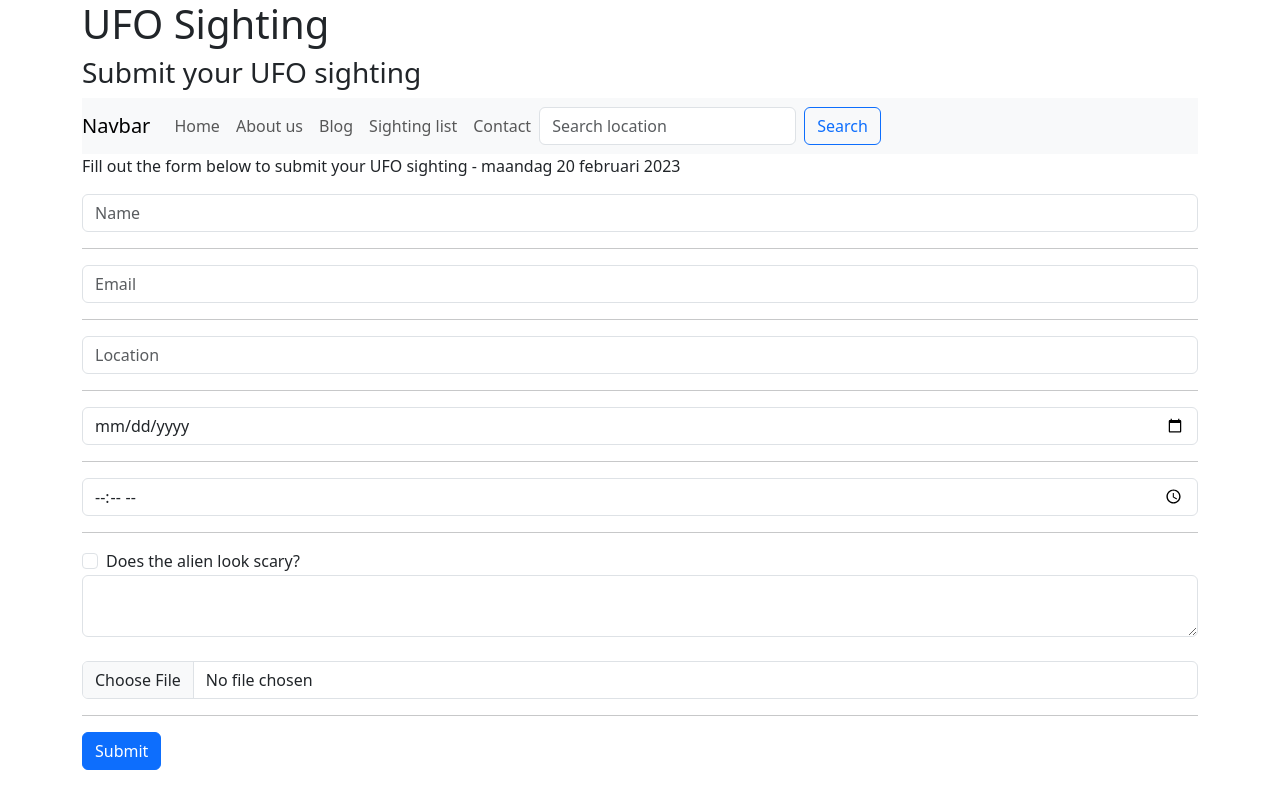
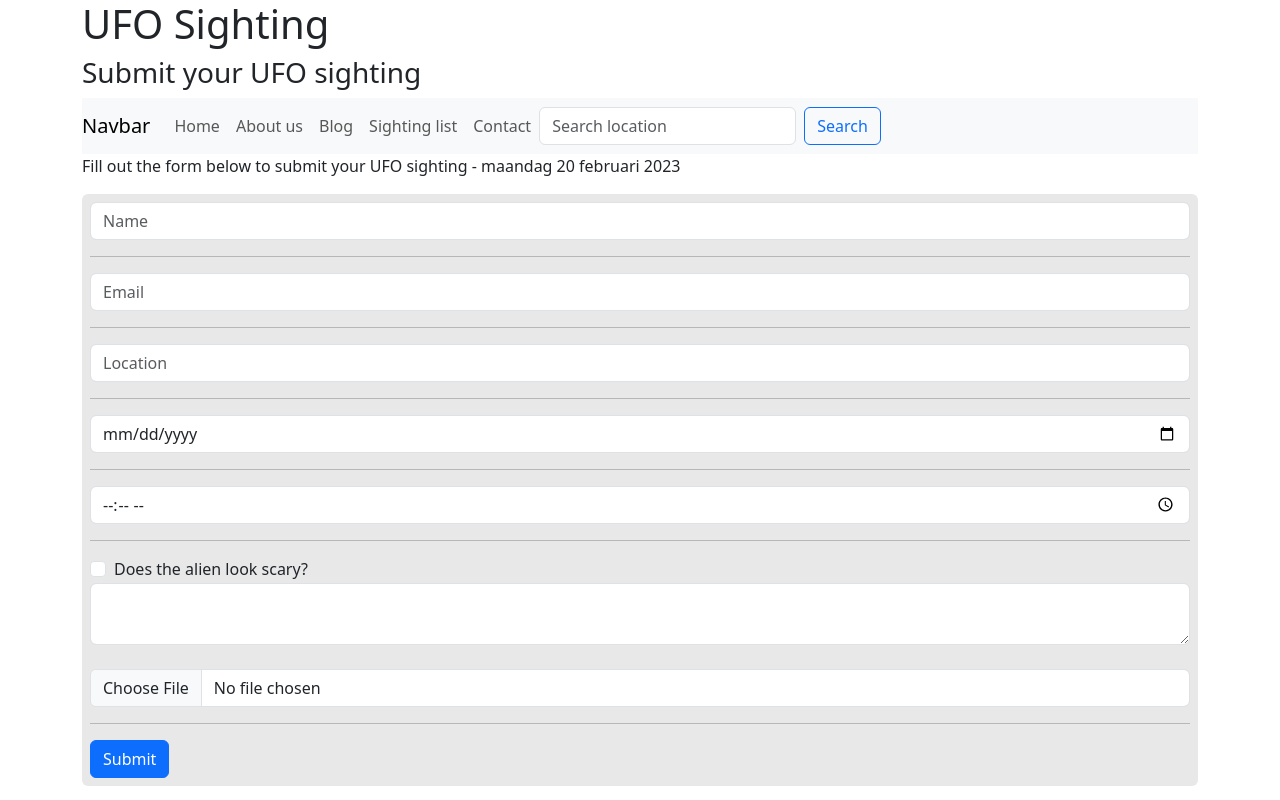
Before and after one commit to mdenitti/ufo, a PHP site: page / in a window 1280 px wide. Run offline with PHP 8.4, Linux system fonts and the light colour scheme; data that the repository does not hold is empty.

Commit message:
added mock data and gave form opaque bg

```diff
--- a/index.php
+++ b/index.php
@@ -7,7 +7,7 @@
                 - <?php echo getDateInDutch()?>
                 </p>
 
-                <form method="post" action="process.php" enctype="multipart/form-data">
+                <form method="post" action="process.php" enctype="multipart/form-data" class="bg-dark p-2 text-dark bg-opacity-10 rounded mb-2">
                     <input class='form-control' type="text" name="name" placeholder="Name"><hr>
                     <input class='form-control' type="email" name="email" placeholder="Email"><hr>
                     <input class='form-control' type="text" name="location" placeholder="Location"><hr>
```
Also changed, not shown: assets/images/5igXcfeNFSJx.jpg (added), assets/images/AlMGr3BDhv3P.jpg (added), assets/images/O4v0h3n0c9BF.jpg (added), assets/images/WSR9v2S8mxTB.jpg (added), assets/images/c6k4a7xhIXPK.jpg (added), assets/images/ydwukCgiCtyL.jpg (added).
